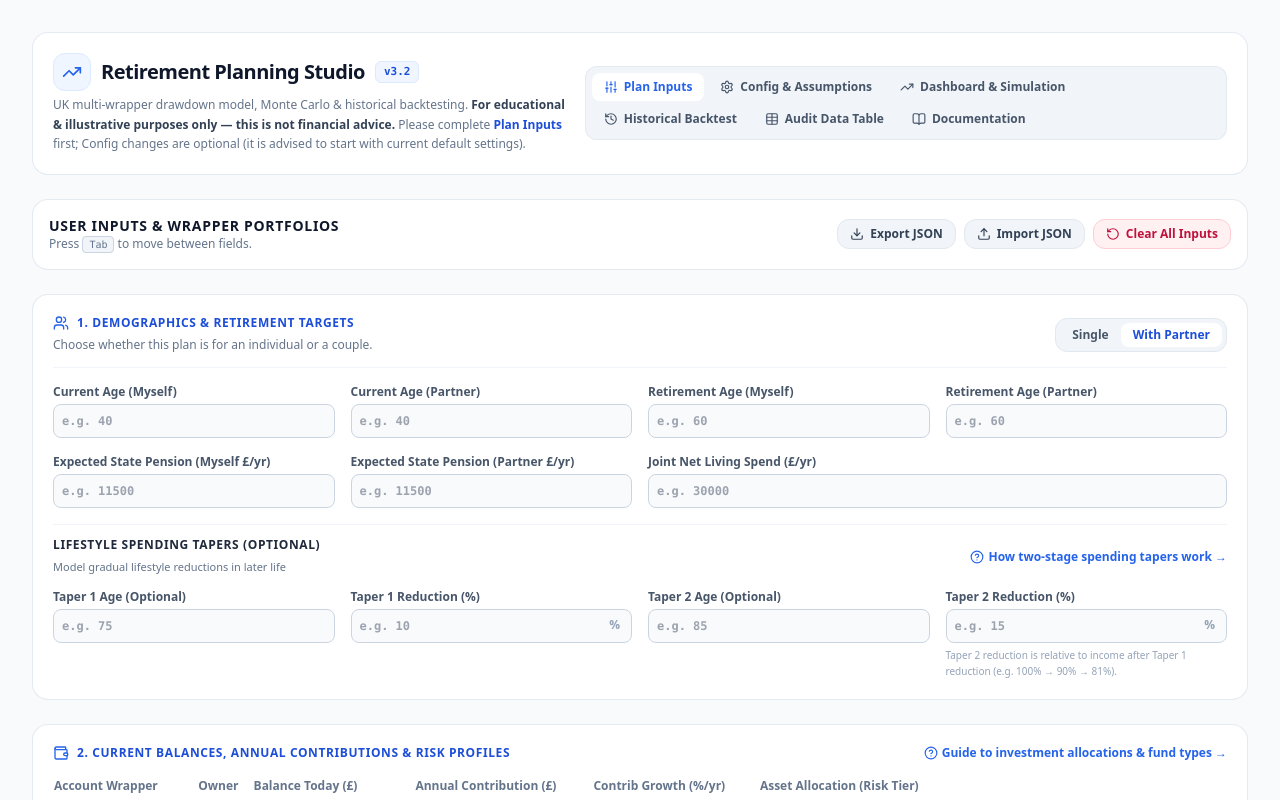
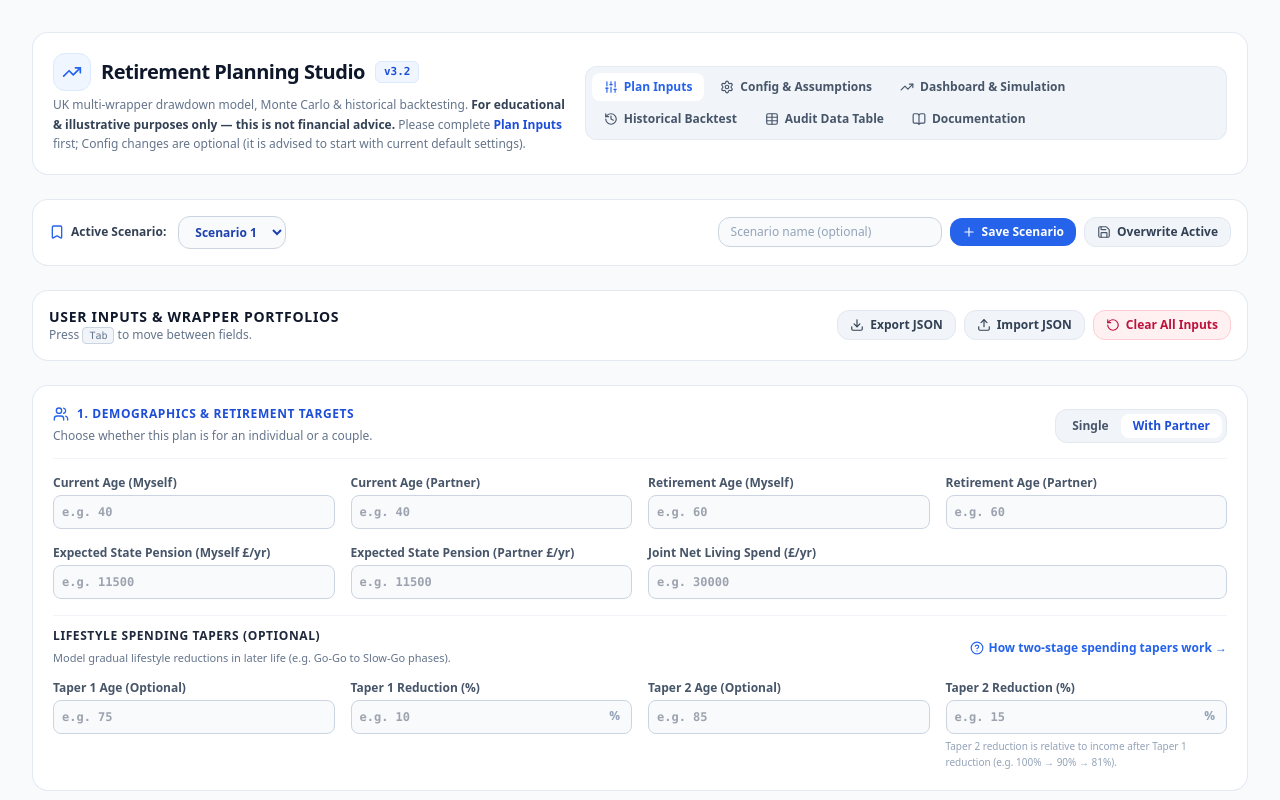
Before and after one commit to hapsariandforward/vitejs-vite-kdvuf9qw, a React (Vite) app: page / in a window 1280 px wide. Shown: the top 800 px of the page. Built offline with nearby package versions, Linux system fonts and the light colour scheme.

Commit message:
ability to save

```diff
--- a/src/App.jsx
+++ b/src/App.jsx
@@ -30,10 +30,13 @@ import {
   BookOpen,
   ArrowRight,
   UserCheck,
-  History
+  History,
+  Bookmark,
+  Save
 } from 'lucide-react';
 
-const STORAGE_KEY = 'rp_plan_full_v24';
+const STORAGE_KEY = 'rp_plan_full_v26';
+const SCENARIOS_STORAGE_KEY = 'rp_saved_scenarios_v1';
 
 // 98-Year Empirical Dataset (1928–2025): Real S&P 500 (s) and 50/50 Govt/Corp Real Bond (b) Returns
 export const HISTORICAL_DATA = [
@@ -73,7 +76,6 @@ export const RISK_EQUITY_WEIGHTS = {
   'Cash Equivalents': 0.00
 };
 
-// Strictly empirical: looks up target year directly without wrapping
 export const getHistoricalPoint = (startYear, t) => {
   const targetYear = Number(startYear) + t;
   return HISTORICAL_DATA.find(d => d.y === targetYear) || null;
@@ -240,6 +242,7 @@ export default function App() {
   const [isEditingRisk, setIsEditingRisk] = useState(false);
   const [selectedHistoricalYear, setSelectedHistoricalYear] = useState(1965);
 
+  // Active working plan state
   const [plan, setPlan] = useState(() => {
     try {
       const cached = localStorage.getItem(STORAGE_KEY);
@@ -256,16 +259,45 @@ export default function App() {
     }
   });
 
+  // Multiple Saved Scenarios persistent in localStorage
+  const [scenarios, setScenarios] = useState(() => {
+    try {
+      const cached = localStorage.getItem(SCENARIOS_STORAGE_KEY);
+      if (cached) {
+        const parsed = JSON.parse(cached);
+        if (Array.isArray(parsed) && parsed.length > 0) return parsed;
+      }
+    } catch (e) {}
+    return [
+      { id: 'scen_default', name: 'Scenario 1', data: BLANK_PLAN }
+    ];
+  });
+
+  const [activeScenarioId, setActiveScenarioId] = useState(() => {
+    return scenarios[0]?.id || 'scen_default';
+  });
+
+  const [scenarioNameInput, setScenarioNameInput] = useState('');
+  const [saveSuccessMsg, setSaveSuccessMsg] = useState('');
+
+  // Sync working plan to local storage
   useEffect(() => {
     try {
       localStorage.setItem(STORAGE_KEY, JSON.stringify(plan));
     } catch (e) {}
   }, [plan]);
 
+  // Sync scenarios collection to local storage
+  useEffect(() => {
+    try {
+      localStorage.setItem(SCENARIOS_STORAGE_KEY, JSON.stringify(scenarios));
+    } catch (e) {}
+  }, [scenarios]);
+
   const fileInputRef = useRef(null);
   const isCouple = plan.demographics.planningMode !== 'single';
 
-  // Dynamic calculation of maximum valid start year so entire lifespan to 100 is 100% empirical
+  // Dynamic empirical start year limit (Horizon fitting within 1928-2025)
   const spanYears = useMemo(() => {
     const ageStart = Number(plan.demographics.currentAgeSelf) || 40;
     const ageEnd = Number(plan.demographics.terminalAge) || 100;
@@ -276,7 +308,6 @@ export default function App() {
     return Math.max(1928, 2025 - spanYears);
   }, [spanYears]);
 
-  // Ensure selected year is clamped within valid empirical range
   const activeHistoricalStartYear = useMemo(() => {
     return Math.min(Math.max(1928, selectedHistoricalYear), maxHistoricalStartYear);
   }, [selectedHistoricalYear, maxHistoricalStartYear]);
@@ -305,6 +336,64 @@ export default function App() {
   const scrollToDocSection = (id) => {
     const el = document.getElementById(id);
     if (el) el.scrollIntoView({ behavior: 'smooth' });
+  };
+
+  // =========================================================================
+  // SCENARIO SAVE & SWITCH HANDLERS
+  // =========================================================================
+  const handleSaveNewScenario = () => {
+    const trimmed = scenarioNameInput.trim();
+    const finalName = trimmed !== '' ? trimmed : `Scenario ${scenarios.length + 1}`;
+    const newId = 'scen_' + Date.now();
+    const newScenario = {
+      id: newId,
+      name: finalName,
+      data: JSON.parse(JSON.stringify(plan))
+    };
+
+    setScenarios(prev => [...prev, newScenario]);
+    setActiveScenarioId(newId);
+    setScenarioNameInput('');
+    setSaveSuccessMsg(`Saved as "${finalName}"`);
+    setTimeout(() => setSaveSuccessMsg(''), 3000);
+  };
+
+  const handleUpdateActiveScenario = () => {
+    setScenarios(prev => prev.map(s => {
+      if (s.id === activeScenarioId) {
+        return {
+          ...s,
+          name: scenarioNameInput.trim() !== '' ? scenarioNameInput.trim() : s.name,
+          data: JSON.parse(JSON.stringify(plan))
+        };
+      }
+      return s;
+    }));
+    setScenarioNameInput('');
+    setSaveSuccessMsg('Scenario updated');
+    setTimeout(() => setSaveSuccessMsg(''), 3000);
+  };
+
+  const handleSelectScenario = (id) => {
+    const selected = scenarios.find(s => s.id === id);
+    if (selected) {
+      setActiveScenarioId(id);
+      setPlan(JSON.parse(JSON.stringify(selected.data)));
+      setSimResult(null);
+    }
+  };
+
+  const handleDeleteScenario = (idToDelete) => {
+    if (scenarios.length <= 1) {
+      alert("At least one scenario must be retained.");
+      return;
+    }
+    const remaining = scenarios.filter(s => s.id !== idToDelete);
+    setScenarios(remaining);
+    if (activeScenarioId === idToDelete) {
+      setActiveScenarioId(remaining[0].id);
+      setPlan(JSON.parse(JSON.stringify(remaining[0].data)));
+    }
   };
 
   // =========================================================================
@@ -1299,6 +1388,70 @@ export default function App() {
           </div>
         </div>
 
+        {/* PERSISTENT SCENARIO TOOLBAR (Visible across all tabs) */}
+        <div className="bg-white border border-slate-200/90 rounded-2xl p-4 shadow-xs flex flex-wrap items-center justify-between gap-3">
+          <div className="flex items-center gap-3 flex-wrap">
+            <div className="flex items-center gap-1.5 text-xs font-bold text-slate-700">
+              <Bookmark className="w-4 h-4 text-blue-600" />
+              <span>Active Scenario:</span>
+            </div>
+
+            <div className="flex items-center gap-1.5">
+              <select
+                value={activeScenarioId}
+                onChange={(e) => handleSelectScenario(e.target.value)}
+                className="p-1.5 px-3 bg-slate-50 border border-slate-300 rounded-xl text-xs font-bold text-blue-800 focus:outline-none focus:ring-2 focus:ring-blue-500 cursor-pointer"
+              >
+                {scenarios.map(s => (
+                  <option key={s.id} value={s.id}>{s.name}</option>
+                ))}
+              </select>
+
+              {scenarios.length > 1 && (
+                <button
+                  onClick={() => handleDeleteScenario(activeScenarioId)}
+                  title="Delete this scenario"
+                  className="p-1.5 text-slate-400 hover:text-rose-600 cursor-pointer rounded-lg hover:bg-rose-50 transition-colors"
+                >
+                  <Trash2 className="w-3.5 h-3.5" />
+                </button>
+              )}
+            </div>
+          </div>
+
+          <div className="flex items-center gap-2 flex-wrap ml-auto">
+            <input
+              type="text"
+              placeholder="Scenario name (optional)"
+              value={scenarioNameInput}
+              onChange={(e) => setScenarioNameInput(e.target.value)}
+              onKeyDown={(e) => { if (e.key === 'Enter') handleSaveNewScenario(); }}
+              className="p-1.5 px-3 bg-slate-50 border border-slate-300 rounded-xl text-xs font-medium text-slate-900 placeholder:text-slate-400 focus:bg-white focus:outline-none focus:ring-2 focus:ring-blue-500 w-48 sm:w-56"
+            />
+
+            <button
+              onClick={handleSaveNewScenario}
+              className="px-3 py-1.5 bg-blue-600 hover:bg-blue-700 text-white rounded-xl text-xs font-bold flex items-center gap-1.5 transition-all shadow-xs cursor-pointer active:scale-95"
+            >
+              <Plus className="w-3.5 h-3.5" /> Save Scenario
+            </button>
+
+            <button
+              onClick={handleUpdateActiveScenario}
+              title="Save current inputs to active scenario"
+              className="px-3 py-1.5 bg-slate-100 hover:bg-slate-200 text-slate-700 rounded-xl text-xs font-semibold flex items-center gap-1.5 transition-all border border-slate-200 cursor-pointer"
+            >
+              <Save className="w-3.5 h-3.5 text-slate-600" /> Overwrite Active
+            </button>
+
+            {saveSuccessMsg && (
+              <span className="text-xs font-bold text-emerald-700 flex items-center gap-1 bg-emerald-50 px-2 py-1 rounded-lg border border-emerald-200">
+                <Check className="w-3 h-3 text-emerald-600" /> {saveSuccessMsg}
+              </span>
+            )}
+          </div>
+        </div>
+
         {/* TAB 1: PLAN INPUTS */}
         {activeTab === 'inputs' && (
           <div className="space-y-6">
@@ -1401,7 +1554,7 @@ export default function App() {
                 <div className="flex flex-col sm:flex-row sm:items-center justify-between gap-2 mb-3">
                   <div>
                     <h4 className="text-xs font-bold text-slate-800 uppercase tracking-wider">Lifestyle Spending Tapers (Optional)</h4>
-                    <span className="text-[11px] text-slate-500">Model gradual lifestyle reductions in later life </span>
+                    <span className="text-[11px] text-slate-500">Model gradual lifestyle reductions in later life (e.g. Go-Go to Slow-Go phases).</span>
                   </div>
                   <button
                     type="button"
@@ -2238,8 +2391,7 @@ export default function App() {
                       </g>
                     ))}
 
-                    {showMilestones && (
-                      <>
+                    {/* Milestones */}
                     {(Number(plan.demographics.retireAgeSelf) || 60) <= maxVisibleAge && (
                       <g transform={`translate(${xScale(Number(plan.demographics.retireAgeSelf) || 60)}, 0)`}>
                         <line y2={innerHeight} stroke="#f59e0b" strokeWidth="1.5" strokeDasharray="4,4" />
@@ -2247,6 +2399,7 @@ export default function App() {
                         <text y={24} textAnchor="middle" fill="#b45309" fontSize="10" fontWeight="bold">Retire M ({Number(plan.demographics.retireAgeSelf) || 60})</text>
                       </g>
                     )}
+
                     {isCouple && (Number(plan.demographics.retireAgePart) || 60) <= maxVisibleAge && (
                       <g transform={`translate(${xScale(Number(plan.demographics.retireAgePart) || 60)}, 0)`}>
                         <line y2={innerHeight} stroke="#d97706" strokeWidth="1.5" strokeDasharray="3,3" />
@@ -2254,6 +2407,7 @@ export default function App() {
                         <text y={46} textAnchor="middle" fill="#b45309" fontSize="10" fontWeight="bold">Retire P ({Number(plan.demographics.retireAgePart) || 60})</text>
                       </g>
                     )}
+
                     {(Number(plan.demographics.privatePensionAge) || 58) <= maxVisibleAge && (
                       <g transform={`translate(${xScale(Number(plan.demographics.privatePensionAge) || 58)}, 0)`}>
                         <line y2={innerHeight} stroke="#0284c7" strokeWidth="1.5" strokeDasharray="4,4" />
@@ -2261,14 +2415,13 @@ export default function App() {
                         <text y={68} textAnchor="middle" fill="#0369a1" fontSize="10" fontWeight="bold">NMPA ({Number(plan.demographics.privatePensionAge) || 58})</text>
                       </g>
                     )}
+
                     {(Number(plan.demographics.statePensionAge) || 68) <= maxVisibleAge && (
                       <g transform={`translate(${xScale(Number(plan.demographics.statePensionAge) || 68)}, 0)`}>
                         <line y2={innerHeight} stroke="#059669" strokeWidth="1.5" strokeDasharray="4,4" />
                         <rect x={-38} y={76} width={76} height={20} rx={4} fill="#d1fae5" stroke="#a7f3d0" />
                         <text y={90} textAnchor="middle" fill="#065f46" fontSize="10" fontWeight="bold">State Pen ({Number(plan.demographics.statePensionAge) || 68})</text>
                       </g>
-                        )}
-                      </>
                     )}
 
                     {SERIES_CONFIG.map(s => {
@@ -2752,7 +2905,8 @@ export default function App() {
                   { id: 'doc-one-offs', label: '10. One-Off Costs & Pension Tax Math' },
                   { id: 'doc-monte-carlo', label: '11. Monte Carlo & Multi-Sigma Volatility' },
                   { id: 'doc-hist', label: '12. Historical Backtesting Methodology' },
-                  { id: 'doc-risk-profiles', label: '13. Asset Allocations & Fund Types' }
+                  { id: 'doc-risk-profiles', label: '13. Asset Allocations & Fund Types' },
+                  { id: 'doc-scenarios', label: '14. Saving Scenarios & Browser Storage' }
                 ].map(item => (
                   <button
                     key={item.id}
@@ -2770,7 +2924,7 @@ export default function App() {
               <div className="pb-6 border-b border-slate-100">
                 <h2 className="text-xl font-bold text-slate-900">Model Logic & Reference Guide</h2>
                 <p className="text-slate-500 text-xs mt-1">
-                  How the model handles UK tax bands, wrapper liquidation order, asset allocations, volatility, and historical sequences.
+                  How the model handles UK tax bands, wrapper liquidation order, asset allocations, volatility, scenarios, and historical sequences.
                 </p>
               </div>
 
@@ -2900,10 +3054,10 @@ export default function App() {
               <section id="doc-one-offs" className="space-y-3 pt-4 border-t border-slate-100">
                 <h3 className="text-base font-bold text-slate-900 flex items-center gap-2">
                   <span className="w-6 h-6 rounded-full bg-blue-100 text-blue-700 flex items-center justify-center text-xs font-bold">10</span>
-                  One-Off Costs & Pension Tax Math
+                  One-Off Costs & Liquidation Priority
                 </h3>
                 <p className="text-xs text-slate-600">
-                  One-off capital costs liquidate accounts in order: <code>Cash → Other (GIA) → ISAs → Pensions (58+)</code>. If non-pension accounts run out, emergency withdrawals from pensions are <strong>grossed up for income tax and PCLS</strong>, preventing phantom tax-free capital.
+                  One-off capital expenses liquidate non-pension wrappers in sequence: <code>Cash → Other (GIA) → ISAs</code>. This shields large one-off purchases from being pushed into the 40% or 45% income tax band. If non-pension accounts run out, emergency withdrawals from pensions (age 58+) are <strong>grossed up for income tax and PCLS</strong>, preventing phantom tax-free capital.
                 </p>
               </section>
 
@@ -2929,7 +3083,7 @@ export default function App() {
                     <strong>1. Starts from Today:</strong> The historical sequence starts in Year $t=0$ at your current age. If you are 40 and choose 1965, you experience 1965–1984 while working and saving, and enter retirement at 60 right into the 1985–2000 bull market.
                   </p>
                   <p>
-                    <strong>2. 100% Empirical Data Guarantee:</strong> The selectable starting year is capped so your entire lifetime horizon to age 100 fits within recorded market history (1928–2025). No wrap-arounds or synthetic assumptions are introduced.
+                    <strong>2. Strictly Empirical Horizon:</strong> Selectable start years are capped so your entire lifetime horizon to age 100 runs strictly within recorded market history through 2025 without arbitrary wrap-arounds.
                   </p>
                   <p>
                     <strong>3. Asset Class Weights:</strong> Each wrapper compounds by its weighted real equity and bond returns (e.g. High Risk is 90% S&P 500 / 10% Bonds; Low Risk is 10% S&P 500 / 90% Bonds).
@@ -2971,6 +3125,49 @@ export default function App() {
                 </div>
               </section>
 
+              {/* 14. Scenario Saving & Browser Storage */}
+              <section id="doc-scenarios" className="space-y-4 pt-4 border-t border-slate-100">
+                <h3 className="text-base font-bold text-slate-900 flex items-center gap-2">
+                  <span className="w-6 h-6 rounded-full bg-blue-100 text-blue-700 flex items-center justify-center text-xs font-bold">14</span>
+                  Saving Scenarios & Browser Storage
+                </h3>
+                <p>
+                  The studio allows you to build, name, and compare multiple financial scenarios side-by-side (such as retiring at 55 vs 60, testing higher living expenditures, or evaluating single vs couple modes).
+                </p>
+
+                <div className="grid grid-cols-1 sm:grid-cols-2 gap-3 text-xs">
+                  <div className="p-3.5 bg-slate-50 border border-slate-200/80 rounded-xl space-y-1.5">
+                    <div className="flex items-center gap-1.5 font-bold text-slate-900">
+                      <Bookmark className="w-4 h-4 text-blue-600" />
+                      Persistent In-Browser Memory
+                    </div>
+                    <p className="text-slate-600">
+                      All created scenarios and your active working plan are saved directly to your browser's local storage (<code>localStorage</code>). They persist across page reloads, browser restarts, and tab closures without needing any login or cloud database.
+                    </p>
+                  </div>
+
+                  <div className="p-3.5 bg-slate-50 border border-slate-200/80 rounded-xl space-y-1.5">
+                    <div className="flex items-center gap-1.5 font-bold text-slate-900">
+                      <Save className="w-4 h-4 text-indigo-600" />
+                      Saving vs. Overwriting
+                    </div>
+                    <p className="text-slate-600">
+                      Use <strong>Save Scenario</strong> to branch your current plan into a new named scenario (or auto-named "Scenario 2", etc.). Use <strong>Overwrite Active</strong> if you simply want to update your current scenario with any new adjustments made on the Plan Inputs or Config screens.
+                    </p>
+                  </div>
+                </div>
+
+                <div className="p-4 bg-amber-50/80 border border-amber-200 rounded-xl text-xs text-amber-950 space-y-1.5">
+                  <div className="font-bold flex items-center gap-1.5 text-amber-900">
+                    <AlertTriangle className="w-4 h-4 text-amber-600 shrink-0" />
+                    Important Note on Local Storage & Backups
+                  </div>
+                  <p>
+                    Because <code>localStorage</code> is tied to your specific browser and machine, clearing your browser cookies/site data will wipe them. Using the <strong>Export JSON</strong> button remains the recommended way to create permanent file backups.
+                  </p>
+                </div>
+              </section>
+
             </div>
           </div>
         )}
```
Lines whose indentation alone changed are shown as unchanged.
